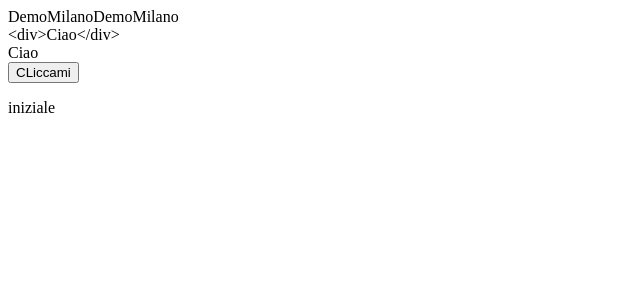
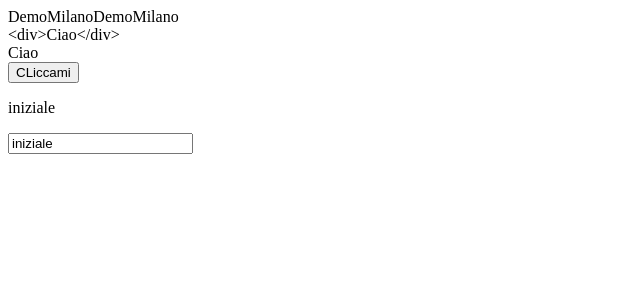
Before and after one commit to LukeSkywa/DemoMilano, an Angular app: page / in a window 1280 px wide. Shown: the top 300 px of the page, without its empty margins (0-640 px from the left). Built offline with nearby package versions, Linux system fonts and the light colour scheme.

Commit message:
event binding e variabile $event

```diff
--- a/src/app/secondo/secondo.component.html
+++ b/src/app/secondo/secondo.component.html
@@ -1,2 +1,5 @@
-<button (click)="gestioneClick()">CLiccami</button>
+<button (click)="gestioneClick($event)">CLiccami</button>
 <p>{{titolo}}</p>
+<input
+(input)="inputEvent($event)"
+[value]="titolo">
--- a/src/app/secondo/secondo.component.ts
+++ b/src/app/secondo/secondo.component.ts
@@ -14,7 +14,11 @@ export class SecondoComponent implements OnInit {
   ngOnInit(): void {
   }
 
-  gestioneClick() {
+  inputEvent(event) {
+    this.titolo = event.target.value;
+  }
+
+  gestioneClick(event) {
     console.log('ciao');
     this.titolo = 'dopo click';
   }
```
